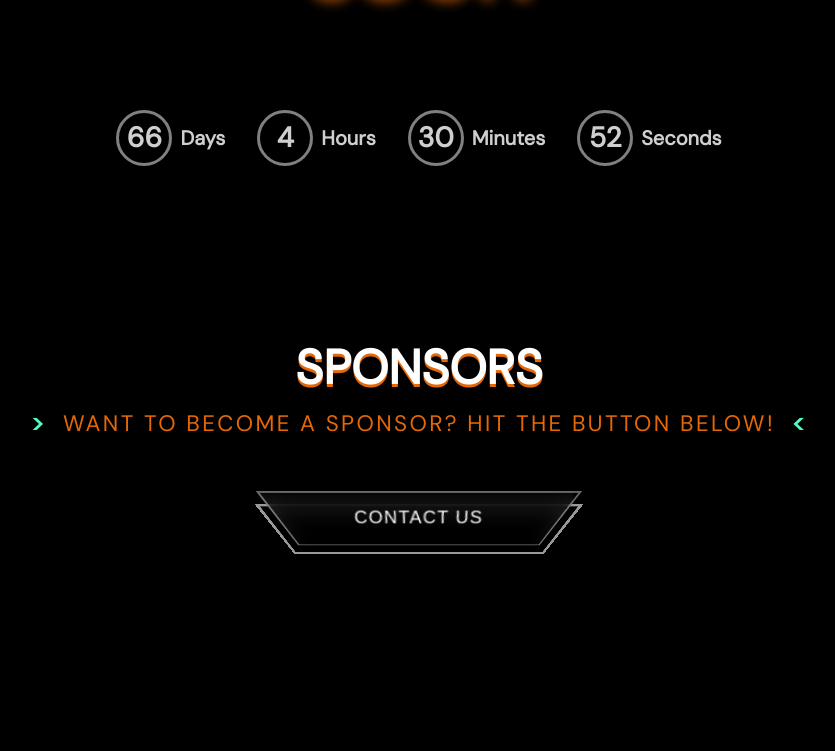
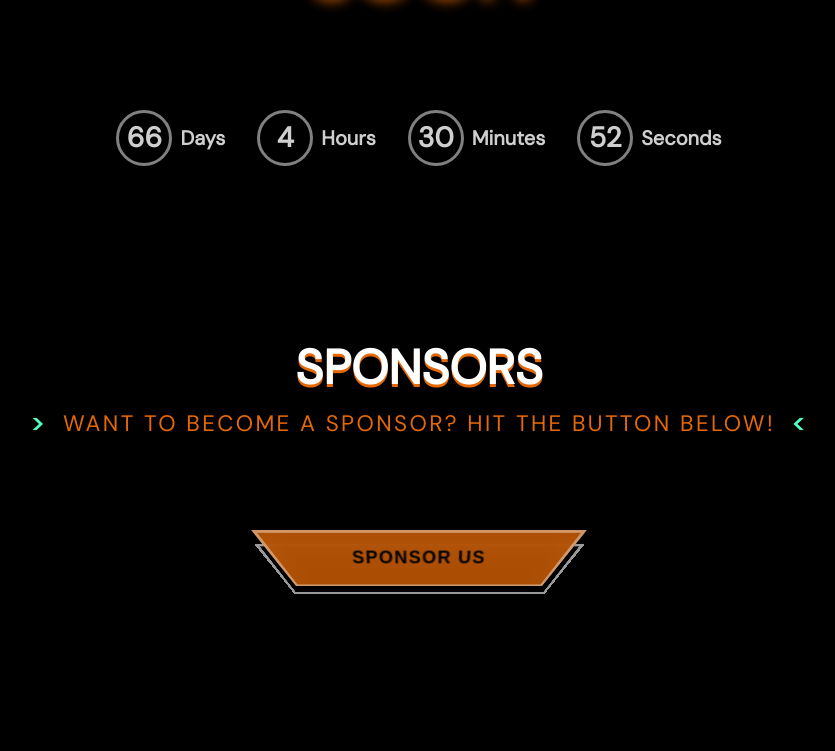
Before and after one commit to CSI-KJSCE/Hackerstellar, a React (Create React App) app: page / in a window 1280 px wide. Shown: the part 2000-2751 px from the top of the page, without its empty margins (221-1056 px from the left). Built offline with nearby package versions, Linux system fonts and the light colour scheme.

Commit message:
feat: sponsor page completed

```diff
--- a/src/components/styles/Button.css
+++ b/src/components/styles/Button.css
@@ -1,69 +1,4 @@
-/* .button_parent {
-  position: relative;
-  width: calc(20vw + 10px);
-  height: calc(6vh + 10px);
-  display: flex;
-  justify-content: center;
-  align-items: center;
-  border: 1px solid rgba(var(--border-color-rgb), 0.7);
-}
-
-.button {
-  position: absolute;
-  inset: 0;
-  display: flex;
-  justify-content: center;
-  width: 100%;
-  height: 100%;
-  padding-top: 10px;
-  background: rgba(var(--foreground-color-rgb), 0.5);
-  backdrop-filter: blur(10px);
-  z-index: 150;
-  color: white;
-  font-size: 1.25rem;
-  font-weight: 500;
-  text-transform: uppercase;
-  letter-spacing: 0.25rem;
-  text-align: center;
-  font-style: italic;
-  transition: 0.25s transform ease;
-  transform: translate3d(5px, -5px, 0);
-  cursor: pointer;
-  border: 1px solid rgba(var(--border-color-rgb), 0.7);
-  font-family: 'Segoe UI', Tahoma, Geneva, Verdana, sans-serif;
-}
-
-.button:hover {
-  transform: translate3d(2.5px, -2.5px, 0);
-}
-.button:active {
-  transform: translate3d(0px, 0px, 0);
-}
-
-@media (max-width: 1100px) {
-  .button_parent {
-    width: calc(25vw + 10px);
-    height: 8vh;
-  }
-
-  .button {
-    font-size: 1.25rem;
-    width: 25vw;
-  }
-}
-
-@media (max-width: 600px) {
-  .button_parent {
-    width: calc(42.5vw + 10px);
-  }
-  .button {
-    font-size: 1.15rem;
-    padding-top: 12px;
-    width: 42.5vw;
-  }
-} */
-
-.btn-wrap{
+.btn-wrap {
   margin: 25px 0px;
   position: relative;
   display: flex;
@@ -71,59 +6,60 @@
   align-items: center;
 }
 
-.btn{
+.btn {
   font-family: sans-serif;
   text-transform: uppercase;
   text-decoration: none;
 }
 
-.btn-trapezoid-outline{
+.btn-trapezoid-outline {
   display: inline-block;
   color: white;
   background-color: transparent;
   backdrop-filter: blur(10px);
   transform-style: preserve-3d;
   padding: 1rem 4rem 2rem;
-  border: 2px solid rgba(var(--border-color-rgb), 0.4);
+  border: 0.1rem solid rgba(var(--border-color-rgb), 0.5);
   transform: perspective(200px) rotateX(-45deg) translateZ(25px) translateY(5px);
   -webkit-backface-visibility: hidden;
-  transition: all .2s ease-in-out;
+  transition: all 0.2s ease-in-out;
   cursor: pointer;
 }
-.btn-trapezoid-outline:hover{
-  transition: all .2s ease-in-out;
+.btn-trapezoid-outline:hover {
+  transition: all 0.2s ease-in-out;
 }
-.btn-trapezoid-outline:active{
+.btn-trapezoid-outline:active {
   padding: 1rem 4.5rem 1.8rem;
   top: 10px;
-  transition: all .2s ease-in-out;
+  transition: all 0.2s ease-in-out;
 }
 
-.btn-trapezoid-outline span{
+.btn-trapezoid-outline span {
   font-size: 1.1rem;
-  letter-spacing: .08rem;
+  letter-spacing: 0.08rem;
   display: flex;
   justify-content: center;
   align-items: center;
   width: max-content;
   gap: 10px;
-  transform: perspective(160px) rotateX(28deg) translateZ(4px) translateY(4px) scale(.9,1.5);
+  transform: perspective(160px) rotateX(28deg) translateZ(4px) translateY(4px)
+    scale(0.9, 1.5);
   padding: 3px 0;
 }
-.btn-trapezoid-outline2{
+.btn-trapezoid-outline2 {
   display: inline-block;
   color: #ff6c00;
   background-color: transparent;
   transform-style: preserve-3d;
   padding: 1rem 4.8rem 1.8rem;
-  border: .2rem solid rgba(var(--border-color-rgb), 0.6);
+  border: 0.2rem solid rgba(var(--border-color-rgb), 0.6);
   transform: perspective(200px) rotateX(-45deg) translateZ(25px) translateY(5px);
   -webkit-backface-visibility: hidden;
-  transition: all .3s ease-out;
+  transition: all 0.3s ease-out;
 }
-.btn-trapezoid-outline2 span{
+.btn-trapezoid-outline2 span {
   font-size: 1.1rem;
-  letter-spacing: .08rem;
+  letter-spacing: 0.08rem;
   display: flex;
   justify-content: center;
   align-items: center;
@@ -136,15 +72,12 @@
   position: absolute;
   z-index: 1;
 }
-.btn_icon{
-  /* position: absolute; */
+.btn_icon {
   top: 50%;
   left: 50%;
-  /* transform: translate(-50%, -50%); */
   z-index: 2;
   width: auto;
   height: 18px;
-  /* -webkit-backface-visibility: hidden; */
 }
 .btn-trapezoid-outline2.bottom {
   position: relative;
--- a/src/pages/Sponsors.js
+++ b/src/pages/Sponsors.js
@@ -1,21 +1,31 @@
-import React from 'react';
-import './styles/Sponsors.css';
-import Button from '../components/Button';
+import React from "react";
+import "./styles/Sponsors.css";
 
 const Sponsors = () => {
   return (
     <>
-      <div className='sponsor'>
-        <div className='sponsor_title'>
+      <div className="sponsor">
+        <div className="sponsor_title">
           <h1>Sponsors</h1>
-          <p> <span>&gt;</span> Want to become a Sponsor? Hit the button below! <span>&lt;</span> </p>
+          <p>
+            {" "}
+            <span>&gt;</span> Want to become a Sponsor? Hit the button below!{" "}
+            <span>&lt;</span>{" "}
+          </p>
         </div>
-        <div className='sponsor_button'>
-          <Button text="Contact Us"/>
+        <div className="sponsor_button">
+          <div className="btn-wrap">
+            <div className="btn sponsor_btn-trapezoid-outline top">
+              <span>Sponsor Us</span>
+            </div>
+            <div className="sponsor_btn-trapezoid-outline2 bottom">
+              <span>Sponsor Us</span>
+            </div>
+          </div>
         </div>
       </div>
     </>
-  )
-}
+  );
+};
 
-export default Sponsors
+export default Sponsors;
--- a/src/pages/styles/Sponsors.css
+++ b/src/pages/styles/Sponsors.css
@@ -7,6 +7,7 @@
   width: 90%;
   height: 100%;
   z-index: 4;
+  gap: 2.5rem;
 }
 
 .sponsor_title h1 {
@@ -35,3 +36,71 @@
   letter-spacing: 0.15rem;
   margin: 0 0.5rem;
 }
+.sponsor_btn-trapezoid-outline {
+  display: inline-block;
+  color: black;
+  font-weight: 700;
+  font-size: 1.75rem;
+  background-color: rgb(229, 104, 6, 0.75);
+  backdrop-filter: blur(10px);
+  transform-style: preserve-3d;
+  padding: 1rem 4rem 2rem;
+  border: 0.2rem solid rgba(var(--border-color-rgb), 0.4);
+  transform: perspective(200px) rotateX(-45deg) translateZ(25px) translateY(5px);
+  -webkit-backface-visibility: hidden;
+  transition: all 0.2s ease-in-out;
+  cursor: pointer;
+}
+.sponsor_btn-trapezoid-outline:hover {
+  transition: all 0.2s ease-in-out;
+}
+.sponsor_btn-trapezoid-outline:active {
+  padding: 1rem 4.5rem 1.8rem;
+  top: 10px;
+  transition: all 0.2s ease-in-out;
+}
+
+.sponsor_btn-trapezoid-outline span {
+  font-size: 1.1rem;
+  letter-spacing: 0.08rem;
+  display: flex;
+  justify-content: center;
+  align-items: center;
+  width: max-content;
+  gap: 10px;
+  transform: perspective(160px) rotateX(28deg) translateZ(4px) translateY(4px)
+    scale(0.9, 1.5);
+  padding: 3px 0;
+}
+.sponsor_btn-trapezoid-outline2 {
+  display: inline-block;
+  color: #ff6c00;
+  background-color: transparent;
+  transform-style: preserve-3d;
+  padding: 1rem 4.8rem 1.8rem;
+  border: 0.2rem solid rgba(var(--border-color-rgb), 0.6);
+  transform: perspective(200px) rotateX(-45deg) translateZ(25px) translateY(5px);
+  -webkit-backface-visibility: hidden;
+  transition: all 0.3s ease-out;
+}
+.sponsor_btn-trapezoid-outline2 span {
+  font-size: 1.1rem;
+  letter-spacing: 0.08rem;
+  display: flex;
+  justify-content: center;
+  align-items: center;
+  width: max-content;
+  gap: 10px;
+  opacity: 0;
+}
+
+.sponsor_btn-trapezoid-outline.top {
+  position: absolute;
+  z-index: 1;
+}
+
+.sponsor_btn-trapezoid-outline2.bottom {
+  position: relative;
+  z-index: 0;
+  top: 10px;
+}
```
Lines whose indentation alone changed are shown as unchanged.
